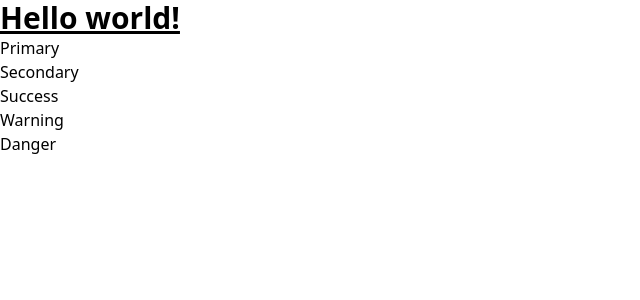
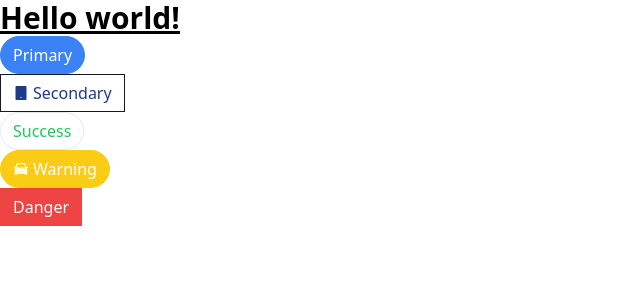
Before and after one commit to AhmedHafez1/compos, a JavaScript app: page / in a window 1280 px wide. Shown: the top 300 px of the page, without its empty margins (0-640 px from the left). Built offline with nearby package versions, Linux system fonts and the light colour scheme; the HTML template or start-up script is replaced by a standard one.

Commit message:
added icons and classnames

```diff
--- a/package.json
+++ b/package.json
@@ -9,6 +9,7 @@
     "classnames": "^2.3.2",
     "react": "^18.2.0",
     "react-dom": "^18.2.0",
+    "react-icons": "^4.8.0",
     "react-scripts": "5.0.1",
     "web-vitals": "^2.1.4"
   },
--- a/src/App.js
+++ b/src/App.js
@@ -1,20 +1,32 @@
 import Button from './components/Button';
+import { AiTwotoneCar } from 'react-icons/ai';
+import { AiFillTablet } from 'react-icons/ai';
 
 function App() {
   return (
     <div>
       <h1 className="text-3xl font-bold underline">Hello world!</h1>
       <div>
-        <Button primary>Primary</Button>
+        <Button primary rounded>
+          Primary
+        </Button>
       </div>
       <div>
-        <Button secondary>Secondary</Button>
+        <Button secondary outline>
+          <AiFillTablet />
+          Secondary
+        </Button>
       </div>
       <div>
-        <Button success>Success</Button>
+        <Button success outline rounded>
+          Success
+        </Button>
       </div>
       <div>
-        <Button warning>Warning</Button>
+        <Button warning rounded>
+          <AiTwotoneCar />
+          Warning
+        </Button>
       </div>
       <div>
         <Button danger>Danger</Button>
--- a/src/components/Button.js
+++ b/src/components/Button.js
@@ -1,4 +1,5 @@
 import PropTypes from 'prop-types';
+import classnames from 'classnames';
 
 const Button = ({
   children,
@@ -10,7 +11,22 @@
   outline,
   rounded,
 }) => {
-  return <button>{children}</button>;
+  const className = classnames('px-3 py-1.5 flex items-center gap-1', {
+    'bg-blue-500 border border-blue-500': primary,
+    'bg-gray-900 border border-gray-900': secondary,
+    'bg-green-500 border border-green-green': success,
+    'bg-yellow-400 border border-yellow-400': warning,
+    'bg-red-500 border border-red-500': danger,
+    'rounded-full': rounded,
+    'bg-white': outline,
+    'text-white': !outline,
+    'text-blue-500': primary && outline,
+    'text-blue-900': secondary && outline,
+    'text-green-500': success && outline,
+    'text-yellow-400': warning && outline,
+    'text-red-500': danger && outline,
+  });
+  return <button className={className}>{children}</button>;
 };
 
 Button.propTypes = {
```
Also changed, not shown: 1 other file (tests, documents, lock files or other folders).
